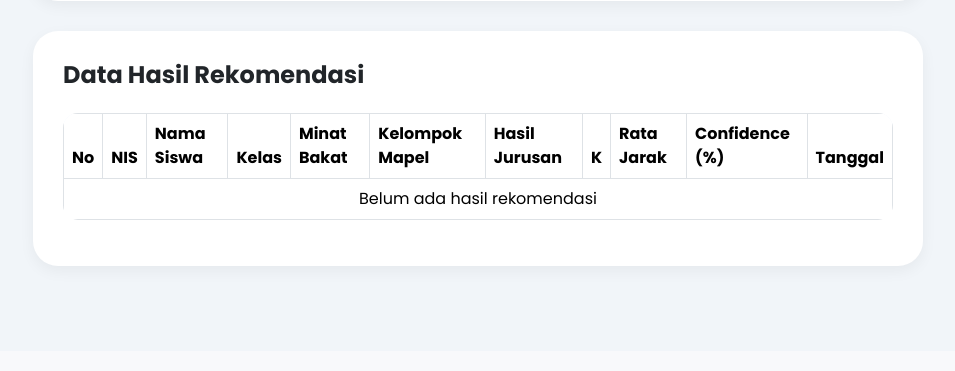
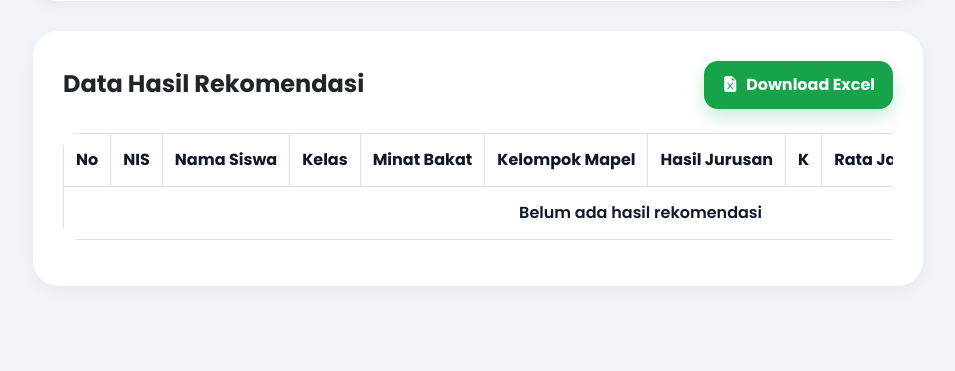
Before and after one commit to TEPEN-CHAN/SistemKNNJurusan, a Flask app: template templates/guru/hasil_rekomendasi.html in a window 1280 px wide. Shown: the part 1094-1465 px from the top of the page, without its empty margins (302-1257 px from the left). Before the commit the page ends 1366 px from the top, so only its background shows below. Run offline with Flask 3, Linux system fonts and the light colour scheme; the template is opened without the code that fills it, so the values that code supplies are empty.

Commit message:
final kali ya?

```diff
--- a/app.py
+++ b/app.py
@@ -303,6 +303,98 @@ def redirect_alumni_page():
 
     return redirect('/admin/input_alumni')
 
+
+
+# =========================================================
+# HELPER HASIL KNN / WAKTU WIB
+# =========================================================
+def fetch_hasil_knn_data():
+
+    cur = mysql.connection.cursor()
+
+    cur.execute("""
+        SELECT
+            hasil_knn.nis,
+            siswa.nama_siswa,
+            siswa.kelas,
+            COALESCE(hasil_chatbot.minat_bakat, 'BELUM MENGISI') AS minat_bakat,
+            COALESCE(hasil_chatbot.kelompok_mapel, 'BELUM MENGISI') AS kelompok_mapel,
+            hasil_knn.hasil_jurusan,
+            hasil_knn.nilai_k,
+            hasil_knn.rata_jarak,
+            hasil_knn.confidence,
+            DATE_FORMAT(
+                DATE_ADD(hasil_knn.tanggal, INTERVAL 7 HOUR),
+                '%d-%m-%Y %H:%i:%s'
+            ) AS tanggal_wib
+        FROM hasil_knn
+
+        JOIN siswa
+            ON hasil_knn.nis = siswa.nis
+
+        LEFT JOIN hasil_chatbot
+            ON hasil_knn.nis = hasil_chatbot.nis
+
+        ORDER BY hasil_knn.id_hasil DESC
+    """)
+
+    hasil_data = cur.fetchall()
+
+    cur.close()
+
+    return hasil_data
+
+
+def hitung_grafik_jurusan(hasil_data):
+
+    jurusan_count = {}
+
+    for h in hasil_data:
+
+        jurusan = h[5] if h[5] else 'Belum Ada'
+
+        if jurusan in jurusan_count:
+
+            jurusan_count[jurusan] += 1
+
+        else:
+
+            jurusan_count[jurusan] = 1
+
+    labels = list(jurusan_count.keys())
+    values = list(jurusan_count.values())
+
+    return labels, values
+
+
+def buat_file_excel_hasil_rekomendasi(hasil_data, filename='hasil_rekomendasi_knn.xlsx'):
+
+    kolom = [
+        'NIS',
+        'Nama Siswa',
+        'Kelas',
+        'Minat Bakat',
+        'Kelompok Mapel',
+        'Hasil Jurusan',
+        'K',
+        'Rata Jarak',
+        'Confidence (%)',
+        'Tanggal WIB'
+    ]
+
+    df = pd.DataFrame(
+        hasil_data,
+        columns=kolom
+    )
+
+    file_path = get_temp_excel_path(filename)
+
+    df.to_excel(
+        file_path,
+        index=False
+    )
+
+    return file_path
 
 # =========================================================
 # DECORATOR LOGIN
@@ -1659,84 +1751,44 @@ def hasil():
 @login_required(roles=[2])
 def hasil_rekomendasi():
 
-    cur = mysql.connection.cursor()
-
-    # =========================================
-    # AMBIL DATA HASIL KNN
-    # =========================================
-    cur.execute("""
-
-        SELECT
-
-            hasil_knn.nis,
-            siswa.nama_siswa,
-            siswa.kelas,
-            COALESCE(hasil_chatbot.minat_bakat, 'BELUM MENGISI') AS minat_bakat,
-            COALESCE(hasil_chatbot.kelompok_mapel, 'BELUM MENGISI') AS kelompok_mapel,
-            hasil_knn.hasil_jurusan,
-            hasil_knn.nilai_k,
-            hasil_knn.rata_jarak,
-            hasil_knn.confidence,
-            hasil_knn.tanggal
-
-        FROM hasil_knn
-
-        JOIN siswa
-            ON hasil_knn.nis = siswa.nis
-
-        LEFT JOIN hasil_chatbot
-            ON hasil_knn.nis = hasil_chatbot.nis
-
-        ORDER BY hasil_knn.id_hasil DESC
-
-    """)
-
-    hasil_data = cur.fetchall()
-
-    # =========================================
-    # TOTAL
-    # =========================================
+    hasil_data = fetch_hasil_knn_data()
+
     total_hasil = len(hasil_data)
-
-    total_siswa = len(hasil_data)
-
-    # =========================================
-    # DATA GRAFIK
-    # =========================================
-    jurusan_count = {}
-
-    for h in hasil_data:
-
-        jurusan = h[5]
-
-        if jurusan in jurusan_count:
-
-            jurusan_count[jurusan] += 1
-
-        else:
-
-            jurusan_count[jurusan] = 1
-
-    labels = list(jurusan_count.keys())
-
-    values = list(jurusan_count.values())
-
-    cur.close()
+    total_siswa = len(set([h[0] for h in hasil_data]))
+
+    labels, values = hitung_grafik_jurusan(hasil_data)
 
     return render_template(
-
         'guru/hasil_rekomendasi.html',
-
         hasil_data=hasil_data,
-
         total_hasil=total_hasil,
-
         total_siswa=total_siswa,
-
         labels=labels,
-
         values=values
-
+    )
+
+
+# =========================================================
+# DOWNLOAD HASIL REKOMENDASI - ADMIN DAN GURU
+# =========================================================
+@app.route('/download_hasil_rekomendasi')
+@app.route('/admin/download_hasil_rekomendasi')
+@login_required(roles=[1, 2])
+def download_hasil_rekomendasi():
+
+    hasil_data = fetch_hasil_knn_data()
+
+    file_path = buat_file_excel_hasil_rekomendasi(
+        hasil_data,
+        'hasil_rekomendasi_knn_wib.xlsx'
+    )
+
+    simpan_log('Mendownload hasil rekomendasi KNN')
+
+    return send_file(
+        file_path,
+        as_attachment=True,
+        download_name='hasil_rekomendasi_knn_wib.xlsx'
     )
 
 
@@ -2829,85 +2881,22 @@ def admin_hapus_nilai_siswa(id_input):
 @login_required(roles=[1])
 def admin_hasil_rekomendasi():
 
-    cur = mysql.connection.cursor()
-
-    # =========================================
-    # AMBIL DATA HASIL KNN
-    # =========================================
-    cur.execute("""
-
-        SELECT
-
-            hasil_knn.nis,
-            siswa.nama_siswa,
-            siswa.kelas,
-            COALESCE(hasil_chatbot.minat_bakat, 'BELUM MENGISI') AS minat_bakat,
-            COALESCE(hasil_chatbot.kelompok_mapel, 'BELUM MENGISI') AS kelompok_mapel,
-            hasil_knn.hasil_jurusan,
-            hasil_knn.nilai_k,
-            hasil_knn.rata_jarak,
-            hasil_knn.confidence,
-            hasil_knn.tanggal
-
-        FROM hasil_knn
-
-        JOIN siswa
-            ON hasil_knn.nis = siswa.nis
-
-        LEFT JOIN hasil_chatbot
-            ON hasil_knn.nis = hasil_chatbot.nis
-
-        ORDER BY hasil_knn.id_hasil DESC
-
-    """)
-
-    hasil_data = cur.fetchall()
-
-    # =========================================
-    # TOTAL
-    # =========================================
+    hasil_data = fetch_hasil_knn_data()
+
     total_hasil = len(hasil_data)
-
-    total_siswa = len(hasil_data)
-
-    # =========================================
-    # DATA GRAFIK
-    # =========================================
-    jurusan_count = {}
-
-    for h in hasil_data:
-
-        jurusan = h[5]
-
-        if jurusan in jurusan_count:
-
-            jurusan_count[jurusan] += 1
-
-        else:
-
-            jurusan_count[jurusan] = 1
-
-    labels = list(jurusan_count.keys())
-
-    values = list(jurusan_count.values())
-
-    cur.close()
+    total_siswa = len(set([h[0] for h in hasil_data]))
+
+    labels, values = hitung_grafik_jurusan(hasil_data)
 
     return render_template(
-
         'admin/hasil_rekomendasi.html',
-
         hasil_data=hasil_data,
-
         total_hasil=total_hasil,
-
         total_siswa=total_siswa,
-
         labels=labels,
-
         values=values
-
     )
+
 # =========================================================
 # ADMIN - EVALUASI SISTEM
 # =========================================================
@@ -3004,7 +2993,10 @@ def admin_evaluasi_sistem():
             hasil_knn.jumlah_tetangga,
             hasil_knn.rata_jarak,
             hasil_knn.confidence,
-            hasil_knn.tanggal
+            DATE_FORMAT(
+                DATE_ADD(hasil_knn.tanggal, INTERVAL 7 HOUR),
+                '%d-%m-%Y %H:%i:%s'
+            ) AS tanggal_wib
         FROM hasil_knn
 
         JOIN siswa
--- a/templates/guru/hasil_rekomendasi.html
+++ b/templates/guru/hasil_rekomendasi.html
@@ -13,130 +13,109 @@ Hasil Rekomendasi RIASEC
     }
 
     .topbar{
-
         background: white;
-
         border-radius: 20px;
-
         padding: 25px 30px;
-
         margin-bottom: 30px;
-
-        box-shadow:
-        0 5px 15px rgba(0,0,0,0.05);
-
+        box-shadow: 0 5px 15px rgba(0,0,0,0.05);
         display: flex;
         justify-content: space-between;
         align-items: center;
     }
 
     .topbar-title{
-
         font-size: 34px;
         font-weight: 700;
-
         color: #0f172a;
     }
 
     .topbar-subtitle{
-
         color: #64748b;
     }
 
     .profile{
-
         display: flex;
         align-items: center;
     }
 
     .profile-icon{
-
         width: 50px;
         height: 50px;
-
         border-radius: 50%;
-
         background: #2563eb;
-
         display: flex;
         justify-content: center;
         align-items: center;
-
         color: white;
-
         font-size: 22px;
-
         margin-right: 15px;
     }
 
     .jurusan-badge{
-
         background: #ede9fe;
         color: #6d28d9;
-
         padding: 8px 14px;
-
         border-radius: 10px;
-
         font-weight: 600;
+        white-space: nowrap;
     }
 
     .card-custom{
-
         background: white;
-
         border-radius: 25px;
-
         padding: 30px;
-
-        box-shadow:
-        0 5px 15px rgba(0,0,0,0.05);
-
+        box-shadow: 0 5px 15px rgba(0,0,0,0.05);
         margin-bottom: 30px;
     }
 
     .table thead{
-
         background: #eff6ff;
     }
 
     .table{
-
         border-radius: 15px;
         overflow: hidden;
+        min-width: 1150px;
+    }
+
+    .table th{
+        white-space: nowrap;
+        vertical-align: middle;
+        font-weight: 800;
+        color: #0f172a;
+        padding: 14px 12px;
+    }
+
+    .table td{
+        vertical-align: middle;
+        padding: 14px 12px;
+        color: #0f172a;
+        white-space: nowrap;
     }
 
     .badge-custom{
-
         padding: 10px 15px;
-
         border-radius: 12px;
-
         font-size: 13px;
-
         font-weight: 600;
+        display: inline-block;
+        white-space: nowrap;
     }
 
     .badge-success{
-
         background: #dcfce7;
         color: #166534;
     }
 
     .badge-info{
-
         background: #dbeafe;
         color: #1d4ed8;
     }
 
     .stats-box{
-
         border-radius: 20px;
-
         padding: 25px;
-
         color: white;
-
         height: 100%;
     }
 
@@ -153,46 +132,85 @@ Hasil Rekomendasi RIASEC
     }
 
     .stats-title{
-
         font-size: 16px;
-
         opacity: 0.9;
     }
 
     .stats-value{
-
         font-size: 42px;
         font-weight: 700;
     }
 
-    .mapel-box{
-
-        background: #f8fafc;
-
-        border-radius: 14px;
-
-        padding: 12px;
-
-        font-size: 14px;
-
-        line-height: 1.7;
-
-        white-space: pre-line;
+    .chart-container{
+        width: 100%;
+        height: 450px;
     }
 
-    .chart-container{
+    .table-header-action{
+        display: flex;
+        justify-content: space-between;
+        align-items: center;
+        gap: 15px;
+        flex-wrap: wrap;
+        margin-bottom: 24px;
+    }
 
-        width: 100%;
-        height: 450px;
+    .btn-download{
+        background: #16a34a;
+        color: white;
+        border: none;
+        border-radius: 14px;
+        padding: 12px 18px;
+        font-weight: 700;
+        text-decoration: none;
+        display: inline-flex;
+        align-items: center;
+        gap: 8px;
+        box-shadow: 0 8px 18px rgba(22,163,74,0.22);
+        transition: .3s;
+    }
+
+    .btn-download:hover{
+        background: #15803d;
+        color: white;
+        transform: translateY(-2px);
+    }
+
+    .confidence-badge{
+        background: #fef3c7;
+        color: #92400e;
+        border-radius: 999px;
+        padding: 8px 12px;
+        font-weight: 700;
+        display: inline-block;
+        white-space: nowrap;
+    }
+
+    .empty-data{
+        padding: 30px;
+        text-align: center;
+        color: #64748b;
+        font-weight: 600;
     }
 
     @media(max-width:992px){
 
         .topbar{
-
             flex-direction: column;
             align-items: flex-start;
             gap: 20px;
+        }
+
+        .topbar-title{
+            font-size: 28px;
+        }
+
+        .content{
+            padding: 20px;
+        }
+
+        .chart-container{
+            height: 350px;
         }
     }
 
@@ -308,17 +324,26 @@ Hasil Rekomendasi RIASEC
     <!-- TABEL -->
     <div class="card-custom">
 
-        <h4 class="fw-bold mb-4">
+        <div class="table-header-action">
+
+            <h4 class="fw-bold mb-0">
                 Data Hasil Rekomendasi
             </h4>
+
+            <a href="/download_hasil_rekomendasi" class="btn-download">
+                <i class="bi bi-file-earmark-excel-fill"></i>
+                Download Excel
+            </a>
+
+        </div>
 
         <div class="table-responsive">
 
             <table class="table table-bordered align-middle">
 
                 <thead>
+
                     <tr>
-
                         <th>No</th>
                         <th>NIS</th>
                         <th>Nama Siswa</th>
@@ -329,9 +354,9 @@ Hasil Rekomendasi RIASEC
                         <th>K</th>
                         <th>Rata Jarak</th>
                         <th>Confidence (%)</th>
-                <th>Tanggal</th>
+                        <th>Tanggal WIB</th>
+                    </tr>
 
-            </tr>
                 </thead>
 
                 <tbody>
@@ -399,11 +426,9 @@ Hasil Rekomendasi RIASEC
                     {% else %}
 
                         <tr>
-
-        <td colspan="11" class="text-center">
+                            <td colspan="11" class="empty-data">
                                 Belum ada hasil rekomendasi
                             </td>
-
                         </tr>
 
                     {% endif %}
@@ -439,7 +464,11 @@ const ctx = document.getElementById('chartJurusan');
 
                 data: JSON.parse('{{ values | tojson | safe }}'),
 
-                borderWidth: 1
+                borderWidth: 1,
+
+                borderRadius: 12,
+
+                barThickness: 60
 
             }]
         },
@@ -453,12 +482,16 @@ const ctx = document.getElementById('chartJurusan');
             scales: {
 
                 y: {
-
-                    beginAtZero: true
+                    beginAtZero: true,
+                    ticks: {
+                        precision: 0
+                    }
+                }
 
             }
+
         }
-        }
+
     });
 
 </script>
```
Also changed, not shown: other parts of templates/guru/hasil_rekomendasi.html (+20 -20 lines), templates/admin/hasil_rekomendasi.html (+52 -9 lines). Lines whose indentation alone changed are shown as unchanged.
